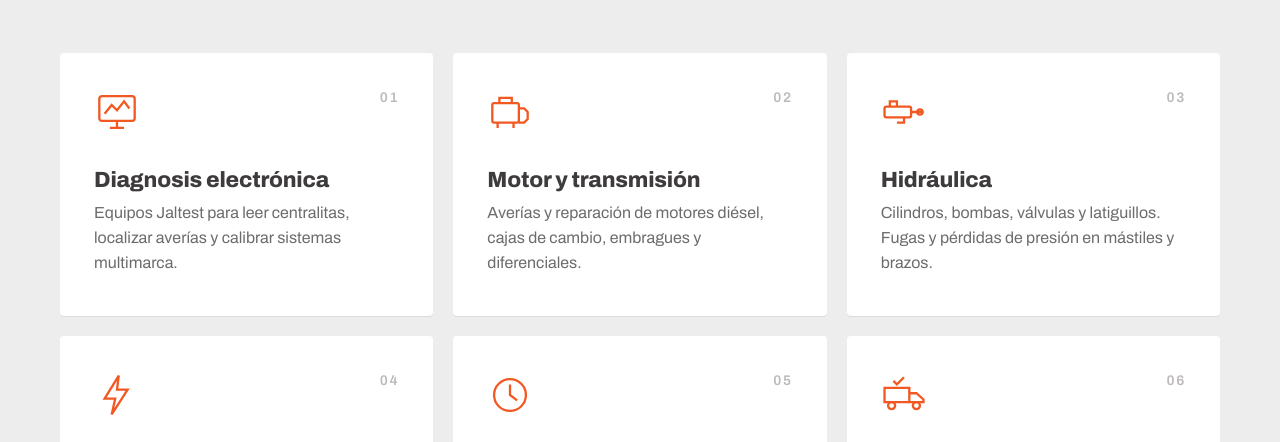
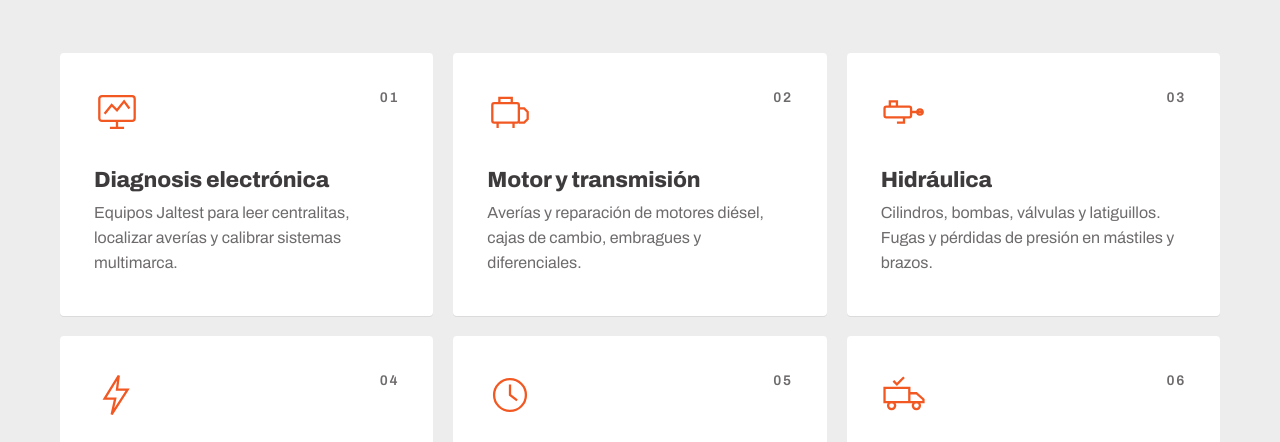
Before and after one commit to mauroibansa/rbs-industrial, a plain HTML site: page index.html in a window 1280 px wide. Shown: the part 1080-1522 px from the top of the page. Drawn offline with Linux system fonts and the light colour scheme.

Commit message:
Corrige contraste de los números de servicios detectado en Lighthouse

```diff
--- a/index.html
+++ b/index.html
@@ -113,7 +113,7 @@ section{padding:120px 0}
 .head p{color:var(--texto-2);font-size:18px;max-width:500px}
 .cards{display:grid;grid-template-columns:repeat(3,1fr);gap:20px}
 .card{background:#fff;padding:36px 34px 40px;border-radius:4px;position:relative;box-shadow:0 1px 0 #dcdada}
-.card .n{font-weight:600;color:#bdbaba;font-size:14px;letter-spacing:.12em;position:absolute;top:34px;right:34px}
+.card .n{font-weight:600;color:var(--texto-2);font-size:14px;letter-spacing:.12em;position:absolute;top:34px;right:34px}
 .card svg{width:46px;height:46px;color:var(--naranja);margin-bottom:26px}
 .card h3{font-size:22px;margin-bottom:10px;letter-spacing:-.01em}
 .card p{color:var(--texto-2);font-size:16px}
```
